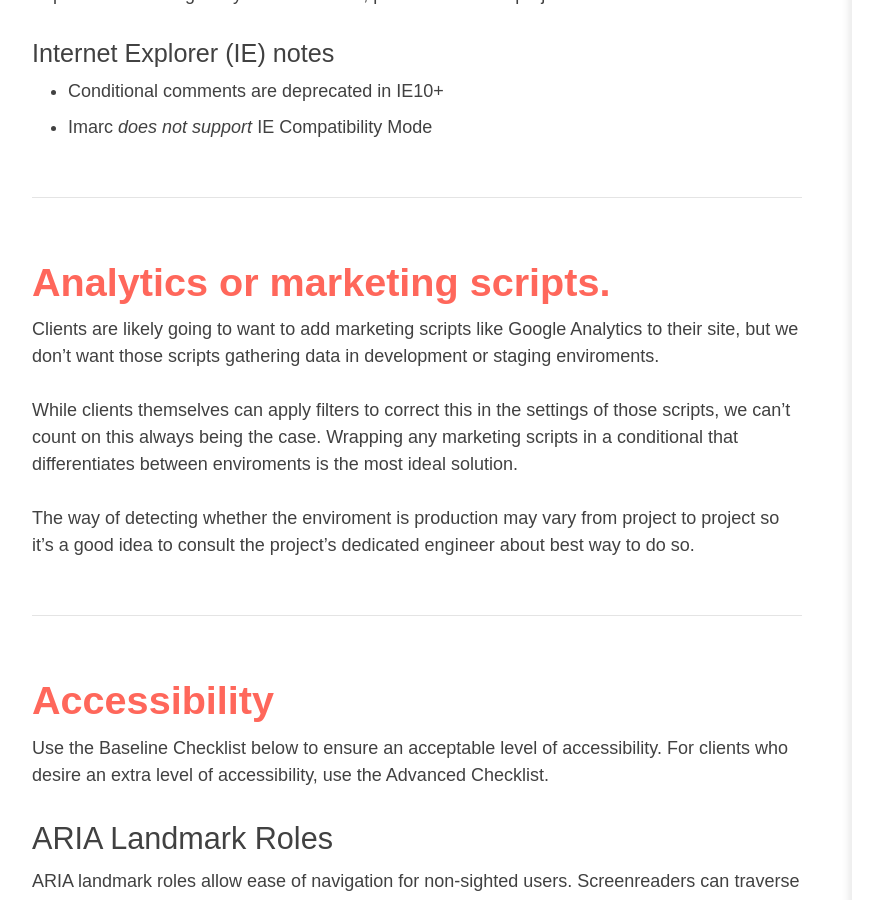
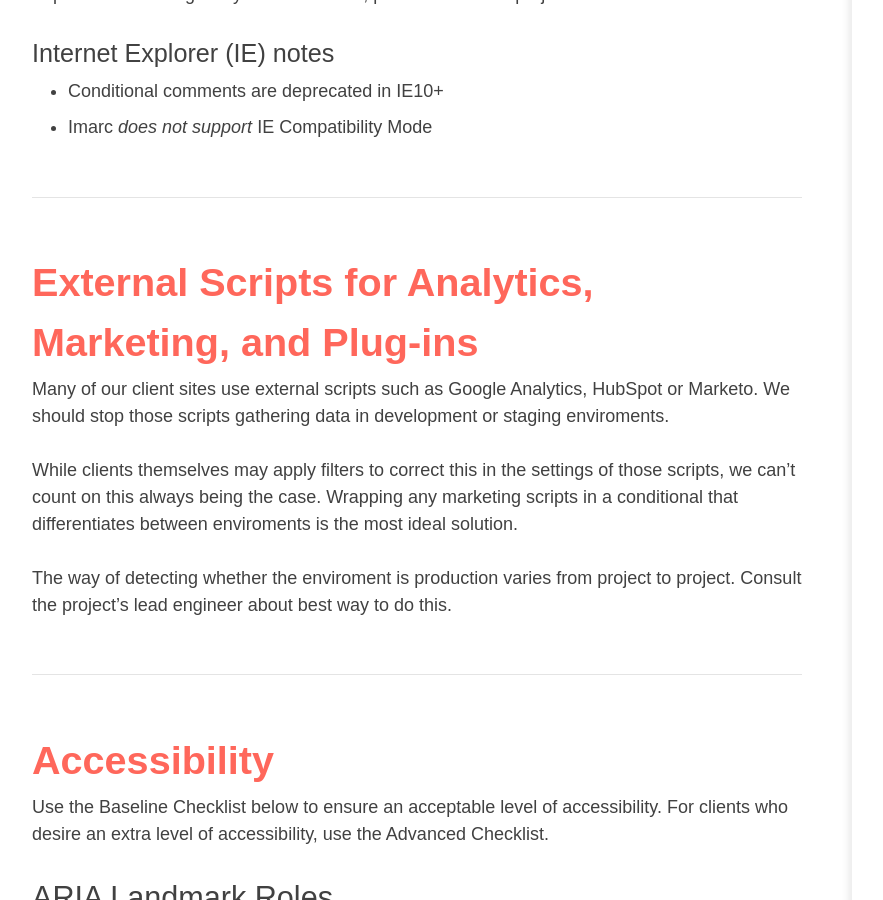
Before and after one commit to imarc/handbook, a Jekyll site: the page built from frontend.markdown, in a window 1280 px wide and 900 px high, scrolled down 28210 px. Shown: the whole window, without its empty margins (88-971 px from the left). Built offline with Jekyll 4.4.1, drawn with Linux system fonts in a browser that asks for light colours; nearby versions of some CDN libraries; some of the changed text lies outside the part shown.

Commit message:
Lightly re-wrote "External Scripts" for clarity
Also corrected a mis-use of "Principals" which should be "Principles"

```diff
--- a/frontend.markdown
+++ b/frontend.markdown
@@ -979,13 +979,13 @@ changes styles are minimal, place them in the project’s main CSS file.
 * Conditional comments are deprecated in IE10+
 * Imarc _does not support_ IE Compatibility Mode
 
-## Analytics or marketing scripts.
+## External Scripts for Analytics, Marketing, and Plug-ins
 
-Clients are likely going to want to add marketing scripts like Google Analytics to their site, but we don't want those scripts gathering data in development or staging enviroments.
+Many of our client sites use external scripts such as Google Analytics, HubSpot or Marketo. We should stop those scripts gathering data in development or staging enviroments.
 
-While clients themselves can apply filters to correct this in the settings of those scripts, we can't count on this always being the case. Wrapping any marketing scripts in a conditional that differentiates between enviroments is the most ideal solution.
+While clients themselves may apply filters to correct this in the settings of those scripts, we can't count on this always being the case. Wrapping any marketing scripts in a conditional that differentiates between enviroments is the most ideal solution.
 
-The way of detecting whether the enviroment is production may vary from project to project so it's a good idea to consult the project's dedicated engineer about best way to do so.
+The way of detecting whether the enviroment is production varies from project to project. Consult the project's lead engineer about best way to do this.
 
 ## Accessibility
 
```
Also changed, not shown: other parts of frontend.markdown (+1 -1 lines).
